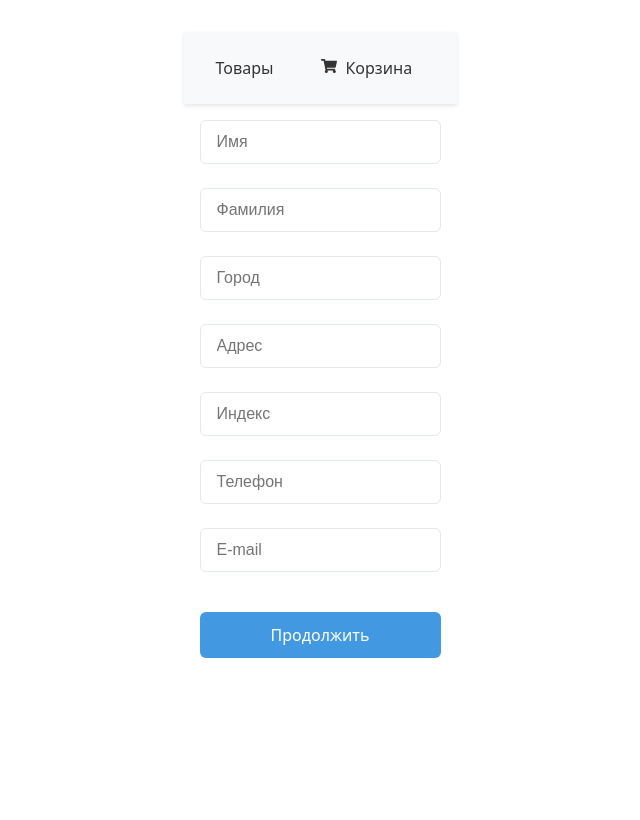
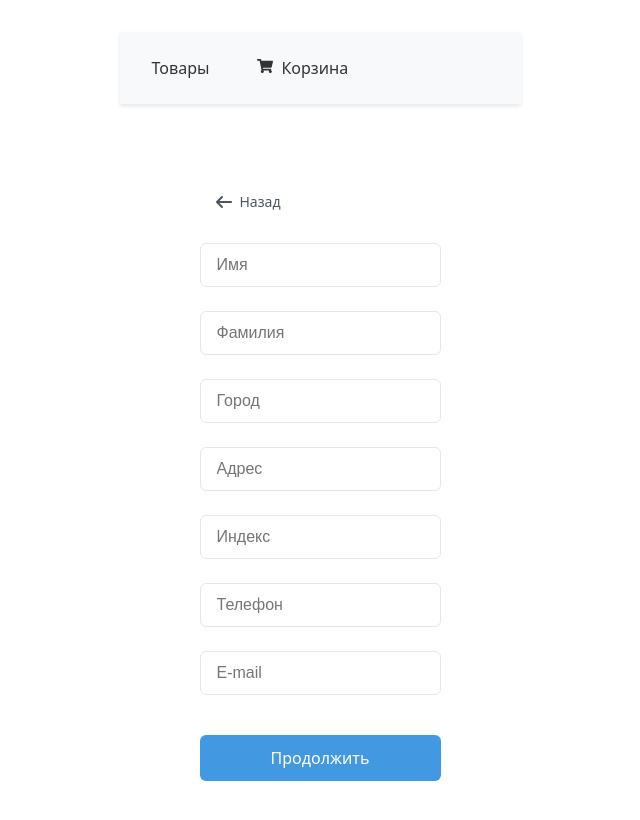
Before and after one commit to Mikhail8815/Shop, a React (Vite) app in the folder react-shop-ts/: page /checkout in a window 1280 px wide. Shown: the top 820 px of the page, without its empty margins (320-960 px from the left). Built offline with nearby package versions, Linux system fonts and the light colour scheme.

Commit message:
Refactoring: BackButton and CheckoutPage styles. BackButton for DeliveryForm

```diff
--- /dev/null
+++ b/react-shop-ts/src/components/BackButton.module.css
@@ -0,0 +1,23 @@
+.button {
+    display: flex;
+    align-items: center;
+    gap: 0.5rem;
+    padding: 0.5rem 1rem;
+    color: #4b5563;
+    background: none;
+    border: none;
+    cursor: pointer;
+    font-size: 0.875rem;
+    font-weight: 500;
+    transition: all 0.2s ease;
+}
+
+.button:hover {
+    color: #111827;
+    transform: translateX(-2px);
+}
+
+.icon {
+    height: 1rem;
+    width: 1rem;
+}
--- a/react-shop-ts/src/components/BackButton.tsx
+++ b/react-shop-ts/src/components/BackButton.tsx
@@ -2,6 +2,7 @@ import React from 'react';
 import { useNavigate } from 'react-router-dom';
 import { FontAwesomeIcon } from '@fortawesome/react-fontawesome';
 import { faArrowLeft } from '@fortawesome/free-solid-svg-icons';
+import styles from './BackButton.module.css';
 
 type BackButtonProps = {
     onClick?: () => void;
@@ -23,9 +24,9 @@ export const BackButton = ({ onClick, className = '', children = 'Назад' }:
     return (
         <button
             onClick={handleClick}
-            className={`flex items-center gap-2 px-4 py-2 text-gray-700 hover:text-gray-900 transition-colors ${className}`}
+            className={`${styles.button} ${className}`}
         >
-            <FontAwesomeIcon icon={faArrowLeft} className="h-4 w-4" />
+            <FontAwesomeIcon icon={faArrowLeft} className={styles.icon} />
             {children}
         </button>
     );
--- /dev/null
+++ b/react-shop-ts/src/features/checkout/CheckoutPage.module.css
@@ -0,0 +1,51 @@
+.checkoutContainer {
+    max-width: 1200px;
+    margin: 0 auto;
+    padding: 2rem;
+    position: relative;
+    min-height: 60vh;
+}
+
+.backButtonContainer {
+    position: absolute;
+    left: 1.5rem;
+    top: 1.5rem;
+    z-index: 10;
+}
+
+.checkoutStep {
+    animation: fadeIn 0.3s ease-out;
+}
+
+@keyframes fadeIn {
+    from {
+        opacity: 0;
+        transform: translateY(10px);
+    }
+    to {
+        opacity: 1;
+        transform: translateY(0);
+    }
+}
+
+@media (max-width: 768px) {
+    .checkoutContainer {
+        padding: 1rem;
+    }
+
+    .backButtonContainer {
+        left: 1rem;
+        top: 1rem;
+    }
+}
+
+@media (max-width: 480px) {
+    .checkoutContainer {
+        padding: 0.5rem;
+    }
+
+    .checkoutTitle {
+        font-size: 1.5rem;
+        margin-bottom: 1.5rem;
+    }
+}
--- a/react-shop-ts/src/features/checkout/CheckoutPage.tsx
+++ b/react-shop-ts/src/features/checkout/CheckoutPage.tsx
@@ -5,6 +5,7 @@ import {OrderSummary} from "./OrderSummary.tsx";
 import {placeOrder, prevStep} from "./checkoutSlice.ts";
 import {OrderConfirmation} from "./OrderConfirmation.tsx";
 import {BackButton} from "../../components/BackButton.tsx";
+import styles from './CheckoutPage.module.css';
 
 type DeliveryRules = {
   freeThreshold: number;
@@ -41,18 +42,30 @@ export const CheckoutPage = () => {
   };
 
   return (
-    <div className="checkout-container">
+    <div className={styles.checkoutContainer}>
       {step > 1 && step < 4 && (
-          <div className="absolute left-4 top-4 z-10">
+          <div className={styles.backButtonContainer}>
             <BackButton
                 onClick={handleGoBack}
                 className="text-sm font-medium"
             />
           </div>
       )}
-      {step === 1 && <DeliveryForm />}
-      {step === 2 && <PaymentMethod />}
+      <div className={styles.checkoutContainer}>
+        {step === 1 && (
+            <div className={styles.checkoutStep}>
+              <DeliveryForm />
+            </div>
+        )}
+
+        {step === 2 && (
+            <div className={styles.checkoutStep}>
+              <PaymentMethod />
+            </div>
+        )}
+
         {step === 3 && (
+            <div className={styles.checkoutStep}>
               <OrderSummary
                   items={items}
                   total={total}
@@ -60,8 +73,15 @@ export const CheckoutPage = () => {
                   onPlaceOrder={handlePlaceOrder}
                   deliveryCost={deliveryCost}
               />
+            </div>
         )}
-      {step === 4 && <OrderConfirmation />}
+
+        {step === 4 && (
+            <div className={styles.checkoutStep}>
+              <OrderConfirmation />
+            </div>
+        )}
+      </div>
     </div>
   );
 };
--- a/react-shop-ts/src/features/checkout/DeliveryForm.tsx
+++ b/react-shop-ts/src/features/checkout/DeliveryForm.tsx
@@ -1,19 +1,34 @@
 import { useForm } from 'react-hook-form';
-import { setDeliveryData } from './checkoutSlice';
+import {setDeliveryData} from './checkoutSlice';
 import type { DeliveryData } from './types';
-import { useAppDispatch } from '../../hooks';
+import {useAppDispatch, useAppSelector} from '../../hooks';
 import styles from './DeliveryForm.module.css';
+import {useEffect} from "react";
+import {BackButton} from "../../components/BackButton.tsx";
+import {useNavigate} from "react-router-dom";
 
 export const DeliveryForm = () => {
-  const { register, handleSubmit, formState: { errors } } = useForm<DeliveryData>();
+    const navigate = useNavigate();
+    const { delivery } = useAppSelector(state => state.checkout);
+  const { register, handleSubmit, formState: { errors }, reset } = useForm<DeliveryData>();
   const dispatch = useAppDispatch();
 
   const onSubmit = (data: DeliveryData) => {
     dispatch(setDeliveryData(data));
   };
 
+    useEffect(() => {
+        if (delivery) {
+            reset(delivery);
+        }
+    }, [delivery, reset]);
+
   return (
     <form onSubmit={handleSubmit(onSubmit)} className={styles.form}>
+        <BackButton
+            onClick={() => navigate('/')} // Переход на главную страницу
+            className={styles.backButton}
+        />
         <div className={styles.form}>
             <input
                 {...register('firstName', {required: 'Обязательное поле'})}
@@ -60,7 +75,6 @@ export const DeliveryForm = () => {
             {errors.email && <span className={styles.error}>{errors.email.message}</span>}
         </div>
 
-
         <button type="submit" className={styles.submitButton}>Продолжить</button>
     </form>
   );
```
Lines whose indentation alone changed are shown as unchanged.
